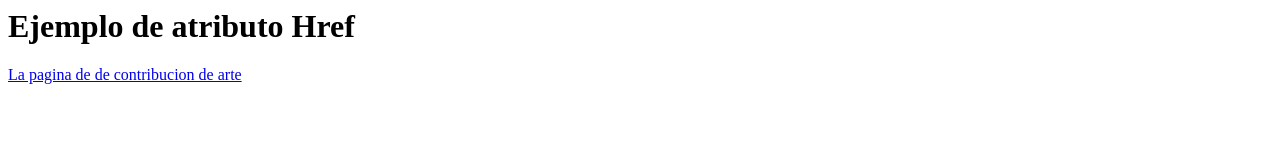
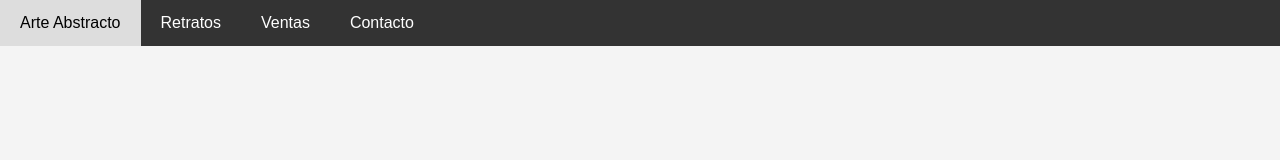
Before and after one commit to KunstGlanz/KunstGlanz.github.io, a plain HTML site: page index.html in a window 1280 px wide. Drawn offline with Linux system fonts and the light colour scheme.

Commit message:
nuevos archivos

```diff
--- a/index.html
+++ b/index.html
@@ -1,11 +1,32 @@
-<html>
-  <head>
-    <title>Ejemplo de atributo Href</title>
-  </head>
-  <body>
-    <h1>Ejemplo de atributo Href</h1>
-    <p>
-      <a href="https://kunstglanz.github.io/index.html">La pagina de de contribucion de arte</a>
-    </p>
-  </body>
+<!DOCTYPE html>
+<html lang="es">
+<head>
+    <meta charset="UTF-8">
+    <meta name="viewport" content="width=device-width, initial-scale=1.0">
+    <title>Galería de Arte</title>
+    <link rel="stylesheet" href="style.css">
+</head>
+<body>
+    <div class="navbar">
+        <a href="#abstracto">Arte Abstracto</a>
+        <a href="#retratos">Retratos</a>
+        <a href="#ventas">Ventas</a>
+        <a href="#contacto">Contacto</a>
+    </div>
+
+    <div id="abstracto" class="gallery-section">
+        <!-- Imágenes de arte abstracto aquí -->
+    </div>
+    <div id="retratos" class="gallery-section">
+        <!-- Imágenes de retratos aquí -->
+    </div>
+    <div id="ventas" class="gallery-section">
+        <!-- Información de ventas aquí -->
+    </div>
+    <div id="contacto" class="gallery-section">
+        <!-- Información de contacto aquí -->
+    </div>
+
+    <script src="script.js"></script>
+</body>
 </html>
--- /dev/null
+++ b/script.js
@@ -0,0 +1,24 @@
+document.addEventListener('DOMContentLoaded', function () {
+    // Función para mostrar la sección seleccionada
+    function showSection(hash) {
+        // Ocultar todas las secciones
+        var sections = document.querySelectorAll('.gallery-section');
+        for (var i = 0; i < sections.length; i++) {
+            sections[i].style.display = 'none';
+        }
+
+        // Mostrar la sección actual
+        var activeSection = document.querySelector(hash);
+        if (activeSection) {
+            activeSection.style.display = 'block';
+        }
+    }
+
+    // Manejar el cambio de hash en la URL
+    window.addEventListener('hashchange', function () {
+        showSection(window.location.hash);
+    });
+
+    // Mostrar la sección inicial
+    showSection(window.location.hash || '#abstracto');
+});
--- /dev/null
+++ b/style.css
@@ -0,0 +1,26 @@
+body {
+    font-family: Arial, sans-serif;
+    margin: 0;
+    padding: 0;
+    background-color: #f4f4f4;
+}
+.navbar {
+    background-color: #333;
+    overflow: hidden;
+}
+.navbar a {
+    float: left;
+    display: block;
+    color: white;
+    text-align: center;
+    padding: 14px 20px;
+    text-decoration: none;
+}
+.navbar a:hover {
+    background-color: #ddd;
+    color: black;
+}
+.gallery-section {
+    display: none; /* Ocultar todas las secciones por defecto */
+    padding: 20px;
+}
```
